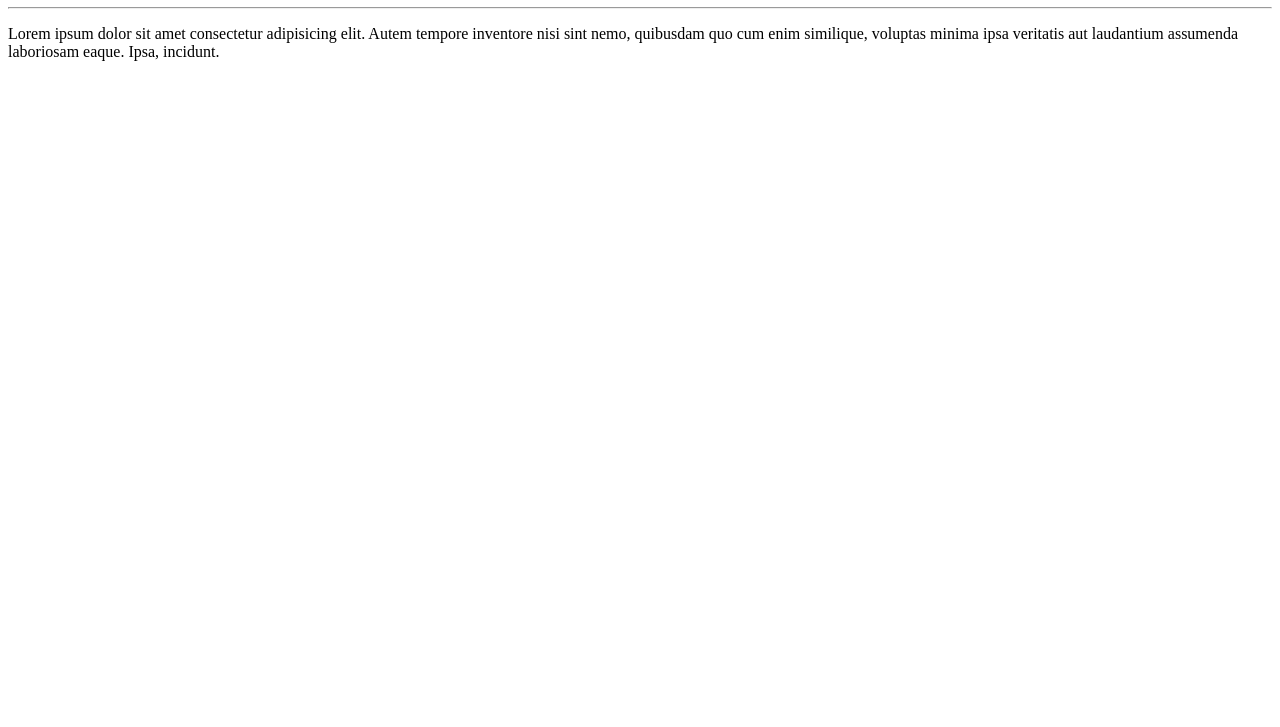
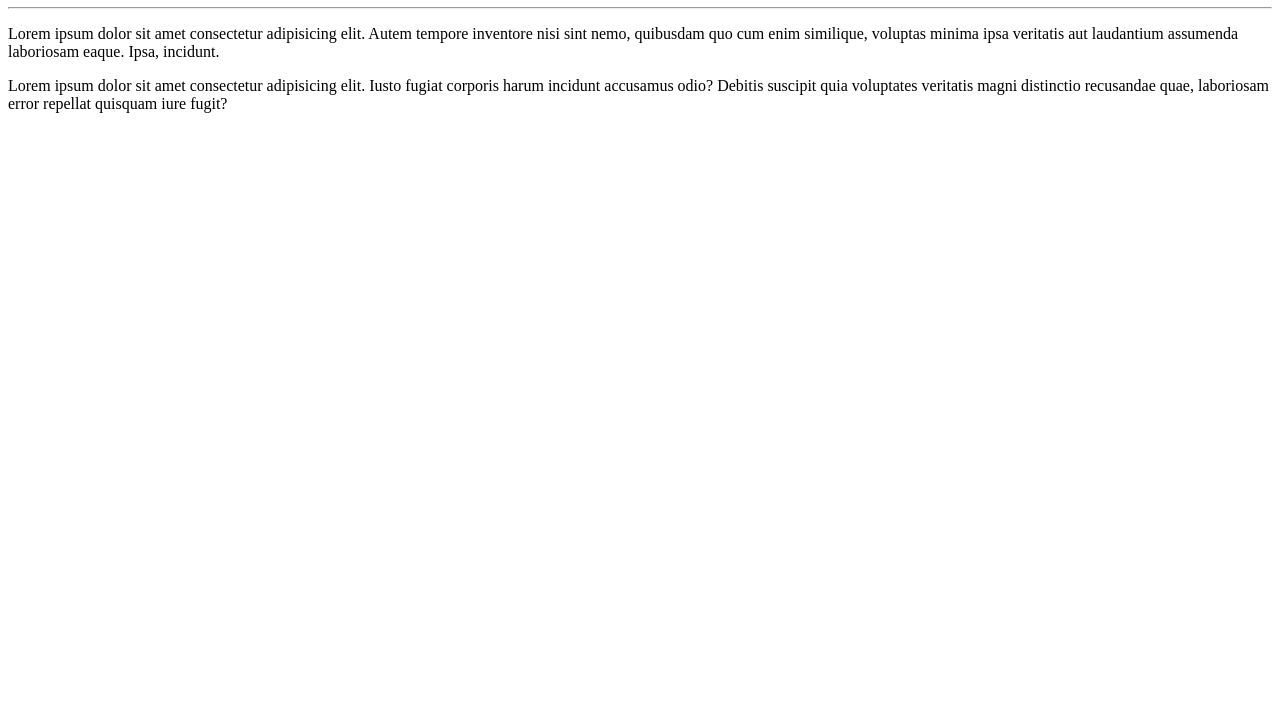
Before and after one commit to ismaeldouglasdev/HTML5-and-CSS3-studies, a plain HTML site: page site-exemplo/index.html in a window 1280 px wide. Shown: the part 73-800 px from the top of the page. Drawn offline with Linux system fonts and the light colour scheme.

Commit message:
adicionei um novo paragrafo

```diff
--- a/site-exemplo/index.html
+++ b/site-exemplo/index.html
@@ -9,5 +9,6 @@
     <h1>Olá, mundo!</h1>
     <hr>
     <p>Lorem ipsum dolor sit amet consectetur adipisicing elit. Autem tempore inventore nisi sint nemo, quibusdam quo cum enim similique, voluptas minima ipsa veritatis aut laudantium assumenda laboriosam eaque. Ipsa, incidunt.</p>
+    <p>Lorem ipsum dolor sit amet consectetur adipisicing elit. Iusto fugiat corporis harum incidunt accusamus odio? Debitis suscipit quia voluptates veritatis magni distinctio recusandae quae, laboriosam error repellat quisquam iure fugit?</p>
 </body>
 </html>
```
